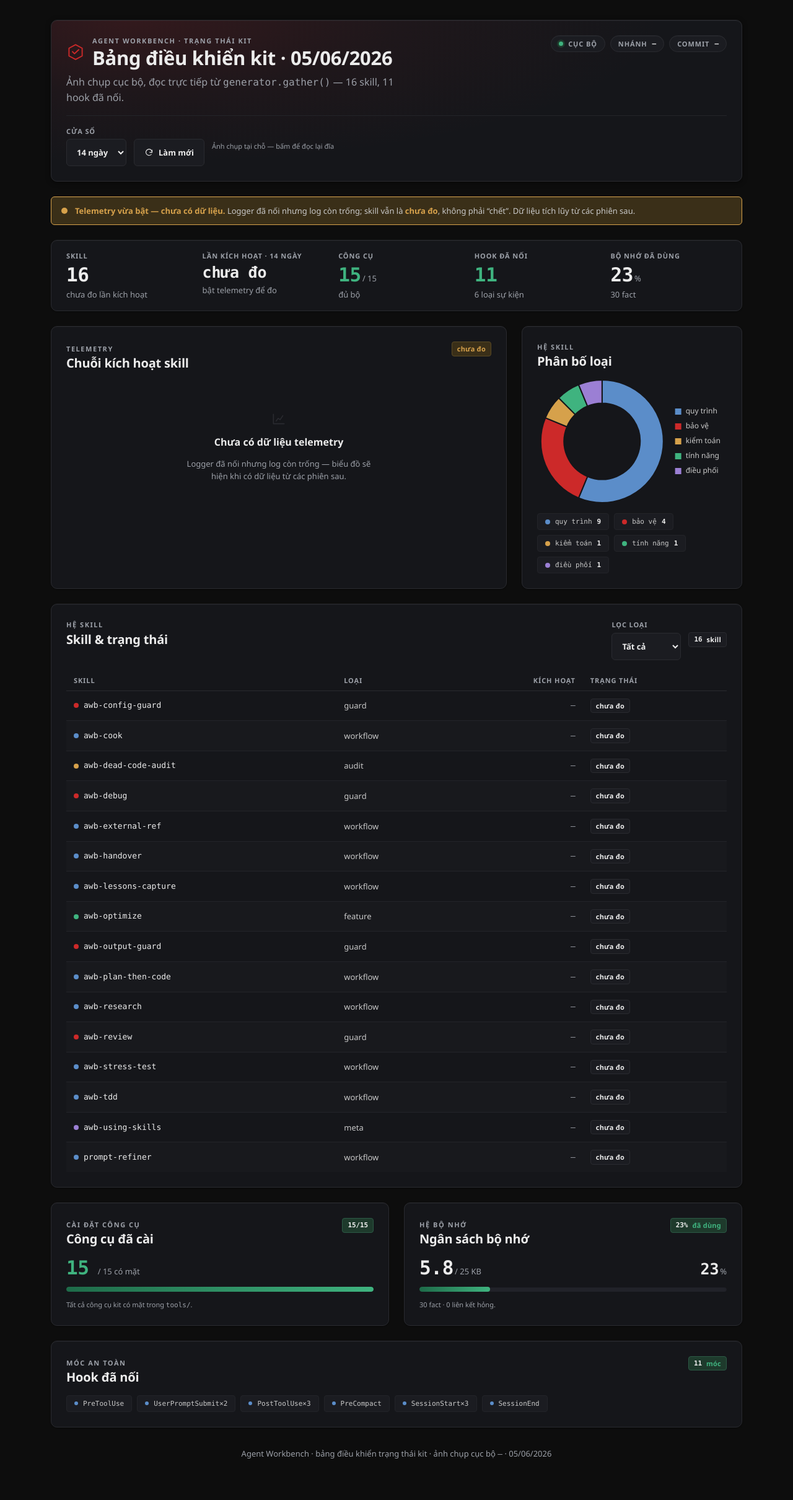
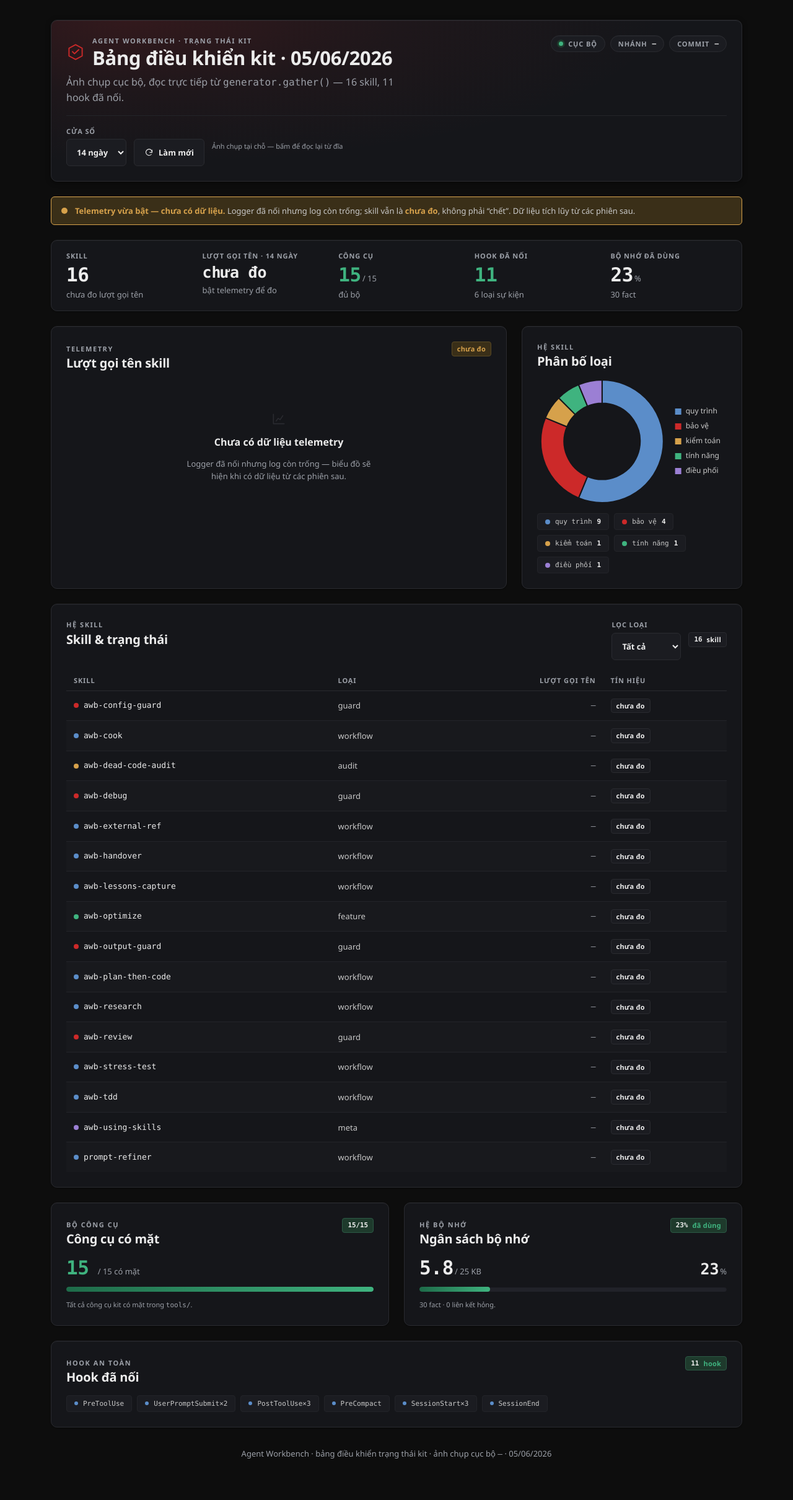
Before and after one commit to doivamong/agent-workbench, a Flask app: page / in a window 1280 px wide. Shown: the whole page at 62% size. Run offline with Flask 3, Linux system fonts and the light colour scheme; parts of the project's set-up code (start-up, migrations or seed data) failed here and were passed over.

Commit message:
fix(ui): finish the honest-label pass — audit all dashboard copy
A copy audit of the whole web UI surfaced that PR #34 fixed only half of the
measurement-honesty problem. The same overclaim survived in two places, plus
several smaller wording issues. Fixes (both renderers — static report + live
Jinja dashboard — kept in lockstep):

- "sống" (alive) -> "đã gọi tên": the twin of the removed "chết". A fired count
  is "was named in a prompt", not "alive/in-use" — a heavily auto-fired guard is
  very much in use yet was never typed. Now symmetric with "chưa ai gọi tên".
- Rename the metric "kích hoạt" (activations) -> "lượt gọi tên" (name mentions)
  across the column header, KPI, chart label, section titles and aria: the logger
  only counts prompt-name mentions, so "activations" overclaimed and contradicted
  the caveat PR #34 added.
- Show the measured-state caveat on ANY 0-fire skill (n_zero), not only on the
  non-guard count (dead): a guard's "tự gọi" badge needs explaining even when
  dead==0. Added regression tests for both renderers.
- "Công cụ đã cài"/"Cài đặt công cụ" -> "Công cụ có mặt"/"Bộ công cụ"; "Móc an
  toàn"/"móc" -> "Hook an toàn"/"hook"; column "Trạng thái" -> "Tín hiệu"; caveat
  says "skill bảo vệ/guard"; refresh hint "đọc lại đĩa" -> "đọc lại từ đĩa".
- Bump README + README.vi test count 455 -> 457 for the two new tests.

```diff
--- a/ui/kit_status/template.html
+++ b/ui/kit_status/template.html
@@ -434,7 +434,7 @@ code, kbd, samp {
 .viz-val--hi { fill: var(--accent); }
 .viz-val--zero { fill: var(--border); }
 
-/* Sparkbar inline (cho cột "lần kích hoạt") */
+/* Sparkbar inline (cho cột "lượt gọi tên") */
 .sparkbar {
   display: inline-flex;
   align-items: flex-end;
--- a/ui/web/app.py
+++ b/ui/web/app.py
@@ -139,6 +139,9 @@ def build_view(ctx: dict, days: int, tier: str = "all") -> dict:
         "n_skills": len(ctx["skills"]),
         "skills_table": skills_table,
         "dead": ctx["dead_candidates"],
+        # Any 0-fire skill (guard or not) makes the measured-state caveat relevant — a guard's
+        # "tự gọi" badge needs explaining even when `dead` (non-guard zeros) is 0.
+        "n_zero": sum(1 for s in ctx["skills"] if s["fired"] == 0) if measured else 0,
         "n_tools_full": len(ctx["tools_present"]) + len(ctx["tools_missing"]),
         # Embedded as <script type="application/json">. Escape '<' so a skill name like
         # "</script>" can never break out of the tag (defence-in-depth; names are kit-local).
--- a/ui/web/static/dashboard.js
+++ b/ui/web/static/dashboard.js
@@ -59,7 +59,7 @@
         data: {
           labels: data.timeseries.labels,
           datasets: [{
-            label: "Lần kích hoạt/ngày",
+            label: "Lượt gọi tên/ngày",
             data: data.timeseries.values,
             borderColor: COL.accent,
             backgroundColor: "rgba(204,41,41,0.12)",
--- a/ui/web/templates/_body.html.jinja
+++ b/ui/web/templates/_body.html.jinja
@@ -8,7 +8,7 @@
 <div class="banner" role="status">
   <span class="banner__dot" aria-hidden="true"></span>
   <span class="banner__txt"><strong>Telemetry chưa bật.</strong>
-    Số lần kích hoạt skill là <strong>chưa đo</strong>, không phải “chết”.
+    Số lượt gọi tên skill là <strong>chưa đo</strong>, không phải “chết”.
     Bật bằng cách thêm <span class="mono">skill_usage_logger</span> vào
     <span class="mono">.claude/settings.json</span>.</span>
 </div>
@@ -19,7 +19,7 @@
     Logger đã nối nhưng log còn trống; skill vẫn là <strong>chưa đo</strong>,
     không phải “chết”. Dữ liệu tích lũy từ các phiên sau.</span>
 </div>
-{%- elif measured and dead %}
+{%- elif measured and n_zero %}
 {#- MEASURED state: the only state that prints the 0-fire labels, so it must carry the
     caveat that the metric only counts skills NAMED in a prompt. Neutral surface (override
     the amber .banner), NOT a warning — an un-named skill is information, not an error. -#}
@@ -28,7 +28,7 @@
   <span class="banner__dot" aria-hidden="true" style="background:var(--text-dim)"></span>
   <span class="banner__txt"><strong style="color:var(--text-strong)">Đang đo theo tên trong prompt.</strong>
     Chỉ số đếm lượt người dùng <strong style="color:var(--text-strong)">gõ tên</strong> skill
-    (<span class="mono">/tên</span> hoặc nhắc tên). Skill model tự gọi — nhất là guard
+    (<span class="mono">/tên</span> hoặc nhắc tên). Skill model tự gọi — nhất là skill bảo vệ/guard
     (output-guard, config-guard) — <strong style="color:var(--text-strong)">không tính</strong>
     ở đây; 0 nghĩa là chưa ai gõ tên trong cửa sổ này, không phải skill hỏng hay vô dụng.</span>
 </div>
@@ -40,13 +40,13 @@
     <span class="kpi__label">Skill</span>
     <span class="kpi__value"><span class="kit-num kit-num--xl">{{ n_skills }}</span></span>
     <span class="kpi__sub">
-      {%- if measured %}{{ dead }} chưa ai gọi tên{% else %}chưa đo lần kích hoạt{% endif -%}
+      {%- if measured %}{{ dead }} chưa ai gọi tên{% else %}chưa đo lượt gọi tên{% endif -%}
     </span>
   </div>
   <div class="kpi">
-    <span class="kpi__label">Lần kích hoạt · {{ days }} ngày</span>
+    <span class="kpi__label">Lượt gọi tên · {{ days }} ngày</span>
     <span class="kpi__value">
-      {%- if measured %}<span class="kit-num kit-num--xl kit-num--accent">{{ ctx.total }}</span><span class="kit-num__unit">lần</span>
+      {%- if measured %}<span class="kit-num kit-num--xl kit-num--accent">{{ ctx.total }}</span><span class="kit-num__unit">lượt</span>
       {%- else %}<span class="kit-num kit-num--lg muted">chưa đo</span>{% endif -%}
     </span>
     <span class="kpi__sub">{% if measured %}trung bình {{ (ctx.total / days)|round(1) }}/ngày{% else %}bật telemetry để đo{% endif %}</span>
@@ -78,7 +78,7 @@
     <div class="panel__head">
       <div>
         <div class="panel__eyebrow">Telemetry</div>
-        <h2 id="h-tele">Chuỗi kích hoạt skill</h2>
+        <h2 id="h-tele">Lượt gọi tên skill</h2>
       </div>
       {% if measured %}<span class="badge"><span class="kit-num">{{ ctx.total }}</span>&nbsp;tổng</span>
       {% else %}<span class="badge badge--warn">chưa đo</span>{% endif %}
@@ -86,7 +86,7 @@
     {% if measured %}
     <div class="chart-box">
       <canvas id="chart-timeseries" role="img"
-        aria-label="Biểu đồ đường: số lần kích hoạt skill mỗi ngày trong {{ days }} ngày"></canvas>
+        aria-label="Biểu đồ đường: số lượt gọi tên skill mỗi ngày trong {{ days }} ngày"></canvas>
     </div>
     <p class="section-foot">Dữ liệu thật từ <span class="mono">.claude/.logs/skill_usage.jsonl</span>, không nội suy.</p>
     {% else %}
@@ -150,8 +150,8 @@
   <section class="panel span-3" aria-labelledby="h-tools">
     <div class="panel__head">
       <div>
-        <div class="panel__eyebrow">Cài đặt công cụ</div>
-        <h2 id="h-tools">Công cụ đã cài</h2>
+        <div class="panel__eyebrow">Bộ công cụ</div>
+        <h2 id="h-tools">Công cụ có mặt</h2>
       </div>
       <span class="badge {{ 'badge--warn' if ctx.tools_missing else 'badge--ok' }}">
         <span class="kit-num">{{ ctx.tools_present|length }}/{{ n_tools_full }}</span></span>
@@ -206,10 +206,10 @@
   <section class="panel span-6" aria-labelledby="h-hooks">
     <div class="panel__head">
       <div>
-        <div class="panel__eyebrow">Móc an toàn</div>
+        <div class="panel__eyebrow">Hook an toàn</div>
         <h2 id="h-hooks">Hook đã nối</h2>
       </div>
-      <span class="badge badge--ok"><span class="kit-num">{{ ctx.n_hooks }}</span>&nbsp;móc</span>
+      <span class="badge badge--ok"><span class="kit-num">{{ ctx.n_hooks }}</span>&nbsp;hook</span>
     </div>
     <div class="chips">
       {% for e in ctx.events %}<span class="chip"><span class="chip__dot"></span>{{ e }}</span>
--- a/ui/web/templates/_skills.html.jinja
+++ b/ui/web/templates/_skills.html.jinja
@@ -6,8 +6,8 @@
     <tr>
       <th scope="col">Skill</th>
       <th scope="col">Loại</th>
-      <th scope="col" class="num">Kích hoạt</th>
-      <th scope="col">Trạng thái</th>
+      <th scope="col" class="num">Lượt gọi tên</th>
+      <th scope="col">Tín hiệu</th>
     </tr>
   </thead>
   <tbody>
@@ -27,7 +27,7 @@
       {% endif %}
       {% else %}
       <td class="num">{{ s.fired }}</td>
-      <td><span class="badge badge--ok">sống</span></td>
+      <td><span class="badge badge--ok">đã gọi tên</span></td>
       {% endif %}
     </tr>
     {% else %}
--- a/ui/web/templates/dashboard.html.jinja
+++ b/ui/web/templates/dashboard.html.jinja
@@ -60,7 +60,7 @@
         </svg>
         Làm mới
       </button>
-      <span class="controls__hint muted" aria-live="polite">Ảnh chụp tại chỗ — bấm để đọc lại đĩa</span>
+      <span class="controls__hint muted" aria-live="polite">Ảnh chụp tại chỗ — bấm để đọc lại từ đĩa</span>
     </div>
   </header>
 
```
Also changed, not shown: docs/README.vi.md (+3 -3 lines), tests/test_kit_status_report.py (+21 -1 lines), tests/test_ui_web.py (+13 -2 lines), ui/kit_status/generator.py (+21 -18 lines), README.md.
